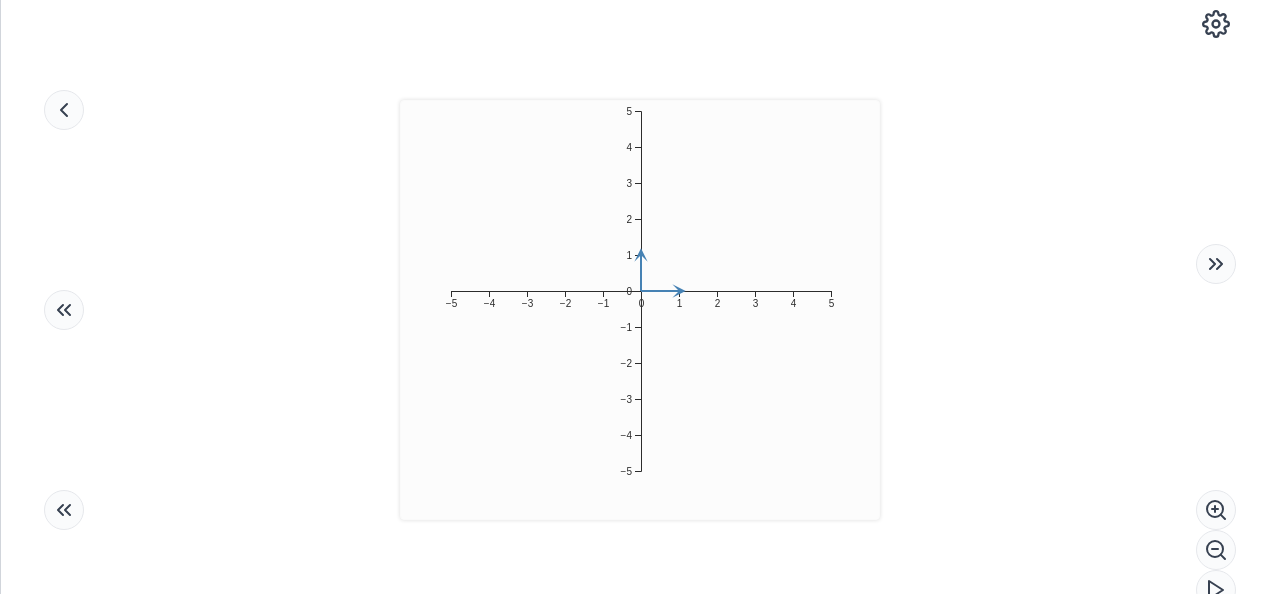
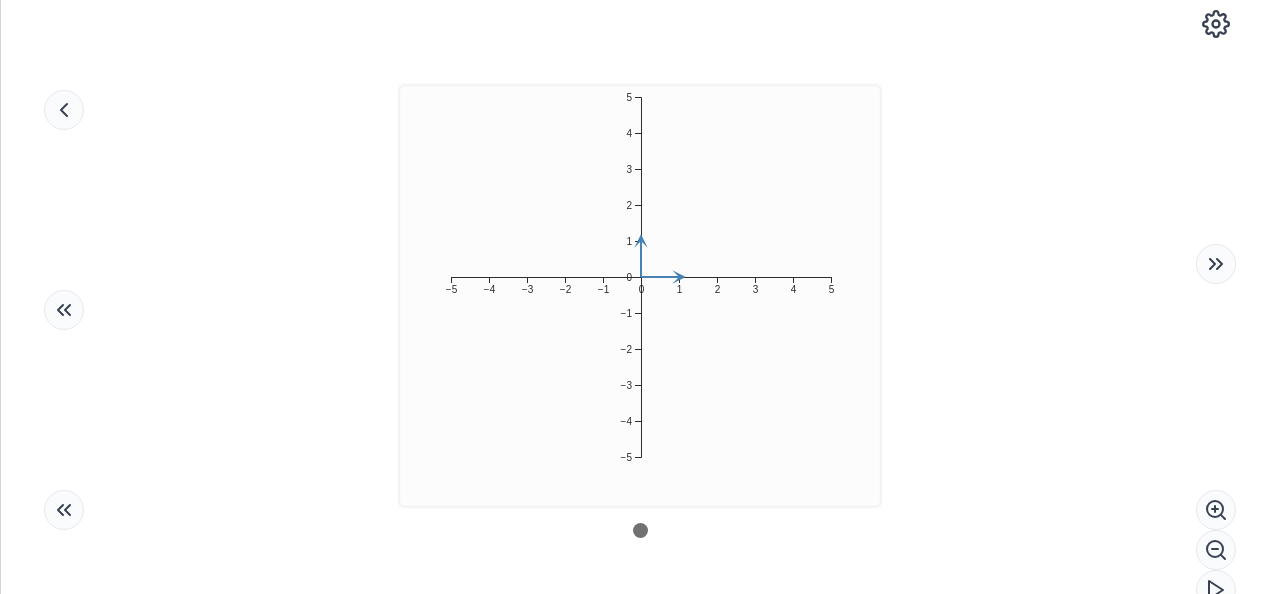
Before and after one commit to saviorocha/vector-space-ifg, a Next.js app: page /editplane in a window 1280 px wide. Shown: the top 594 px of the page. Built offline with nearby package versions, Linux system fonts and the light colour scheme.

Commit message:
Added onClick on buttons to change between plots

```diff
--- a/components/d3/d3plot.tsx
+++ b/components/d3/d3plot.tsx
@@ -37,6 +37,7 @@ const D3Plot: FunctionComponent<IPlotProps> = ({ index, render = false }) => {
     <section
       className="carousel-item text-center relative snap-start"
       style={{
+        // display: "block",
         display: render ? "block" : "none",
       }}
       id={styles.plot}
--- a/components/pagesections/mainSection.tsx
+++ b/components/pagesections/mainSection.tsx
@@ -46,7 +46,8 @@ const MainSection: FunctionComponent<IMainSectionProps> = ({
   }, [list]);
 
   useEffect(() => {
-    // console.log("mainsectionArr", stateVecArr);
+    console.log("mainsectionArr", stateVecArr.length - 1);
+    console.log("currentPlot", currentPlot);
   }, [stateVecArr]);
 
   return (
@@ -71,6 +72,7 @@ const MainSection: FunctionComponent<IMainSectionProps> = ({
             handleOnClick={() => {
               setCurrentPlot(currentPlot - 1);
             }}
+            disabled={currentPlot - 1 < 0}
           />
           <RoundButton
             icon={<ChevronsLeft className="text-gray-700" />}
@@ -82,7 +84,7 @@ const MainSection: FunctionComponent<IMainSectionProps> = ({
           id={styles.middlesection}
           // className="h-full flex items-center justify-center"
           className="
-            flex items-center justify-center relative gap-1
+            flex items-center justify-center flex-col relative gap-1
             h-full overflow-hidden scroll-smooth snap-x snap-mandatory touch-pan-x z-0
           "
         >
@@ -90,6 +92,20 @@ const MainSection: FunctionComponent<IMainSectionProps> = ({
           {stateVecArr.map((vec, i) => {
             return <D3Plot key={i} index={i} render={i === currentPlot} />;
           })}
+          <div className="mt-0">
+            {stateVecArr.map((vec, i) => {
+              return (
+                <span
+                  key={i}
+                  className={styles.dot}
+                  style={{
+                    backgroundColor: i === currentPlot ? "#717171" : "#bbb",
+                  }}
+                  onClick={() => setCurrentPlot(i)}
+                ></span>
+              );
+            })}
+          </div>
         </section>
 
         <section
@@ -142,6 +158,7 @@ const MainSection: FunctionComponent<IMainSectionProps> = ({
             handleOnClick={() => {
               setCurrentPlot(currentPlot + 1);
             }}
+            disabled={currentPlot + 1 > stateVecArr.length - 1}
           />
           <div
             id="bottom-buttons"
--- a/components/pagesections/sideBar.tsx
+++ b/components/pagesections/sideBar.tsx
@@ -35,11 +35,11 @@ const SideBar: FunctionComponent<ISideBarProps> = ({
   };
 
   useEffect(() => {
-    console.log("stateVecArr", stateVecArr);
+    // console.log("stateVecArr", stateVecArr);
   }, [stateVecArr]);
 
   useEffect(() => {
-    console.log("current list", list);
+    // console.log("current list", list);
   }, [list]);
 
   return (
--- a/components/ui/roundButton.tsx
+++ b/components/ui/roundButton.tsx
@@ -7,6 +7,7 @@ const RoundButton: FunctionComponent<IRoundButton> = ({
   right = "",
   top = "",
   bottom = "",
+  disabled = false,
   handleOnClick = () => {},
 }) => {
   return (
@@ -15,6 +16,7 @@ const RoundButton: FunctionComponent<IRoundButton> = ({
         flex items-center justify-center
         bg-gray-50 bg-opacity-75 border border-gray-200
       `}
+      disabled={disabled}
       onClick={handleOnClick}
     >
       {icon}
--- a/interfaces/interfaces.d.ts
+++ b/interfaces/interfaces.d.ts
@@ -50,6 +50,7 @@ interface IRoundButton {
   top?: string;
   bottom?: string;
   handleOnClick?: React.MouseEventHandler<HTMLButtonElement> | undefined;
+  disabled?: boolean;
 }
 
 interface ITransitionButtonProps {
--- a/styles/modules/D3.module.css
+++ b/styles/modules/D3.module.css
@@ -6,7 +6,7 @@
   width: 480px;
   height: 420px;
 
-  margin: 100px;
+  margin: 10px;
 
   display: none;
   /* margin: auto 20rem; */
--- a/styles/modules/editpage.module.css
+++ b/styles/modules/editpage.module.css
@@ -17,6 +17,20 @@
   width: 10%;
 }
 
+.dot {
+  cursor: pointer;
+  height: 15px;
+  width: 15px;
+  margin: 0 2px;
+  border-radius: 50%;
+  display: inline-block;
+  transition: background-color 0.6s ease;
+}
+
+.dot:hover {
+  background-color: #717171 !important;
+}
+
 .settings {
   position: absolute;
   border-radius: 0.375rem;
@@ -29,5 +43,5 @@
   background-color: rgb(249 250 251, 0.85);
   border: 1px solid rgb(229 231 235);
   border-radius: 0.375rem;
-  transition: opacity 300ms ease-in-out,
+  transition: opacity 300ms ease-in-out;
 }
```
